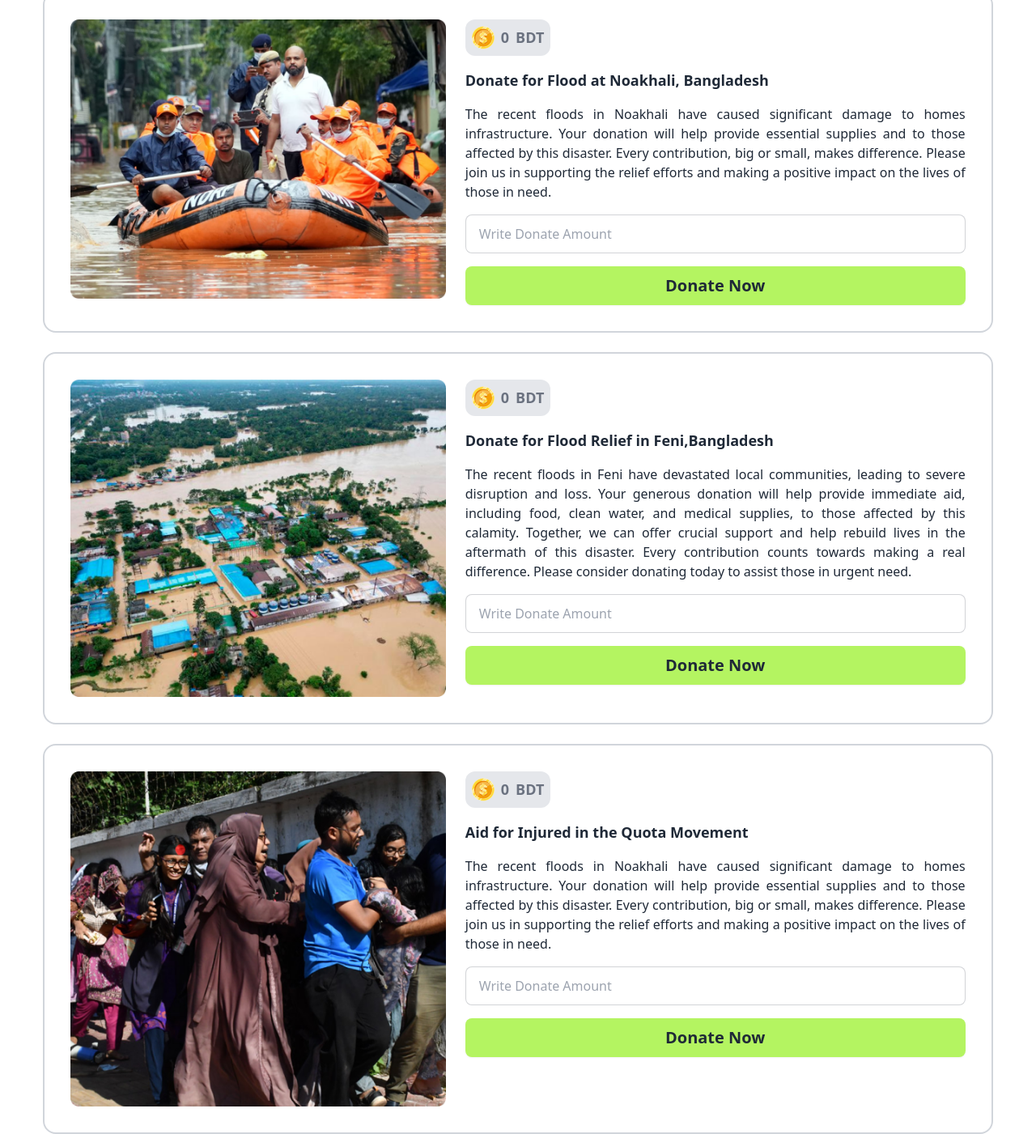
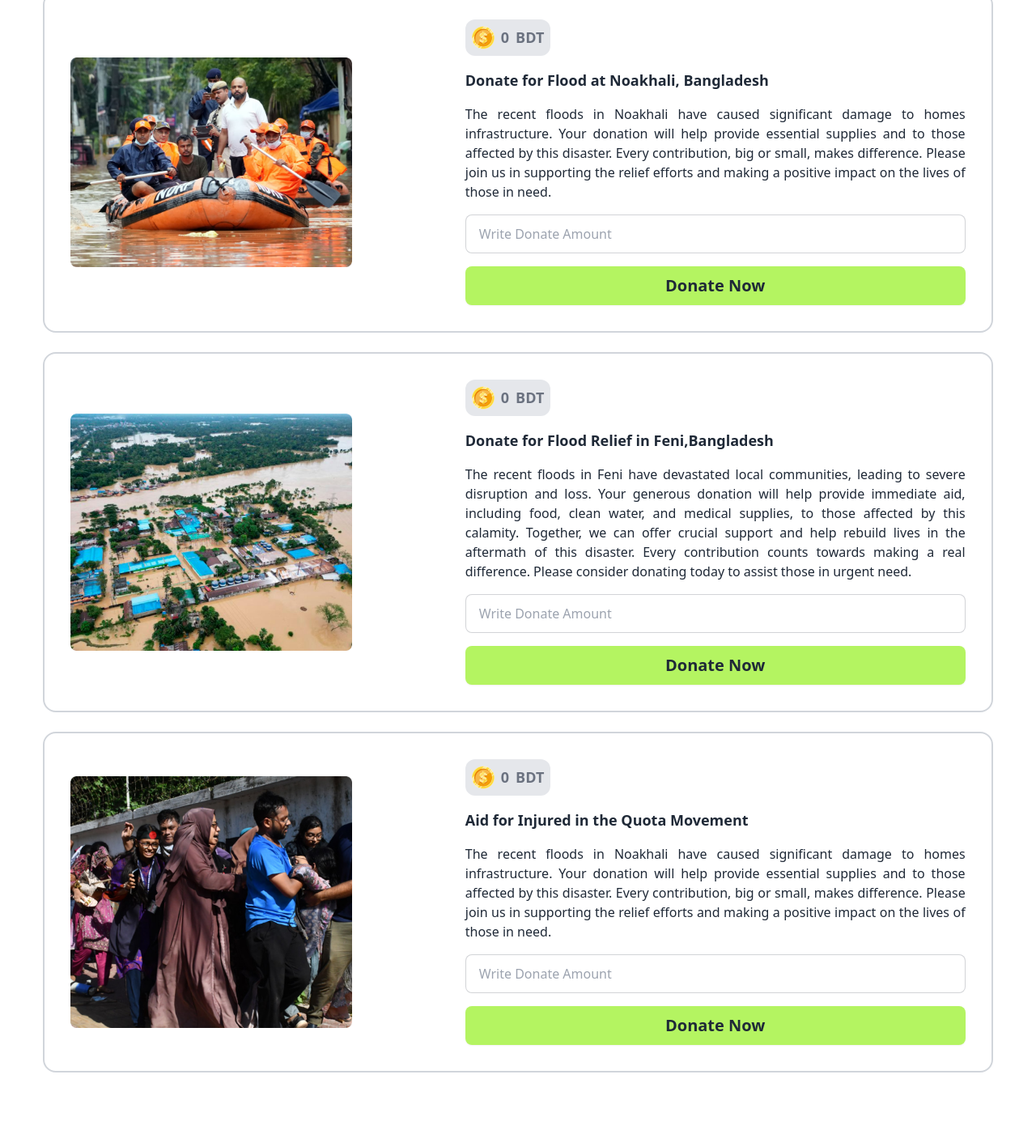
Before and after one commit to jisanNur/Assignment-5, a plain HTML site: page index.html in a window 1280 px wide. Shown: the part 235-1636 px from the top of the page at 81% size. After the commit the page ends 1560 px from the top, so only its background shows below. Drawn offline with nearby package versions, Linux system fonts and the light colour scheme.

Commit message:
this is a final commit

```diff
--- a/index.html
+++ b/index.html
@@ -46,10 +46,10 @@
     <main id="donation-section" class="">
         <!-- Noakhali section -->
         <div
-            class="flex w-11/12  justify-center max-[576px]:w-[80%] gap-6 p-8 justify-items-center bg-blur-[2px] border-2 border-gray-300 rounded-2xl mx-auto max-[576px]:flex-col">
+            class="flex w-11/12  justify-center max-[576px]:w-[80%] gap-6 p-8 items-center bg-blur-[2px] border-2 border-gray-300 rounded-2xl mx-auto max-[576px]:flex-col">
             <!-- Noakhali Image  -->
-            <div class="lg:w-9/12 w-11/12">
-                <img class="w-full" src="./assets/noakhali.png" alt="">
+            <div class="lg:w-9/12 w-11/12 ">
+                <img class="lg:w-9/12 w-[100%]" src="./assets/noakhali.png" alt="">
             </div>
             <!-- Noakhali Donation Container  -->
 
@@ -110,10 +110,10 @@
 
         <!-- Feni section -->
         <div
-            class="flex w-11/12  justify-center max-[576px]:w-[80%] gap-6 p-8 justify-items-center bg-blur-[2px] border-2 border-gray-300 rounded-2xl mx-auto max-[576px]:flex-col mt-6">
+            class="flex w-11/12  justify-center max-[576px]:w-[80%] gap-6 p-8 items-center bg-blur-[2px] border-2 border-gray-300 rounded-2xl mx-auto max-[576px]:flex-col mt-6">
             <!-- Feni Image  -->
             <div class="lg:w-9/12 w-11/12">
-                <img class="w-full" src="./assets/feni.png" alt="">
+                <img class="lg:w-9/12 w-[100%]" src="./assets/feni.png" alt="">
             </div>
             <!-- Feni Donation Container  -->
 
@@ -159,10 +159,10 @@
 
         <!-- Quata section  -->
         <div
-            class="flex w-11/12  justify-center max-[576px]:w-[80%] gap-6 p-8 justify-items-center bg-blur-[2px] border-2 border-gray-300 rounded-2xl mx-auto max-[576px]:flex-col mt-6">
+            class="flex w-11/12  justify-center max-[576px]:w-[80%] gap-6 p-8 items-center bg-blur-[2px] border-2 border-gray-300 rounded-2xl mx-auto max-[576px]:flex-col mt-6">
             <!-- Quota Movement Image  -->
-            <div class="lg:w-9/12 w-11/12">
-                <img class="w-[100%]" src="./assets/quota-protest.png" alt="">
+            <div class="lg:w-9/12 w-[100%]">
+                <img class="lg:w-9/12 w-[100%]" src="./assets/quota-protest.png" alt="">
             </div>
             <!-- Quota Movement Donation Container  -->
 
@@ -210,7 +210,7 @@
         </div>
     </main>
 
-    <div id="history-section" class="hidden w-11/12 flex-col justify-center max-[576px]:w-[80%] gap-6 p-8 justify-items-center border-2 border-gray-300 rounded-2xl mx-auto mt-4 space-y-2">
+    <div id="history-section" class="hidden w-11/12 flex-col  max-[576px]:w-[80%] gap-6 p-8 justify-items-center rounded-2xl mx-auto mt-4 space-y-2">
 
     </div>
 
```
